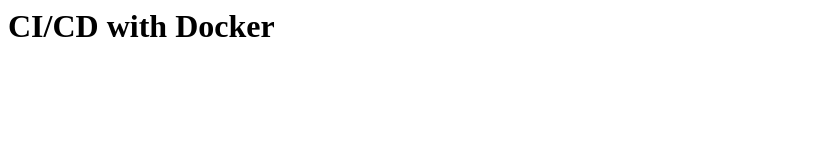
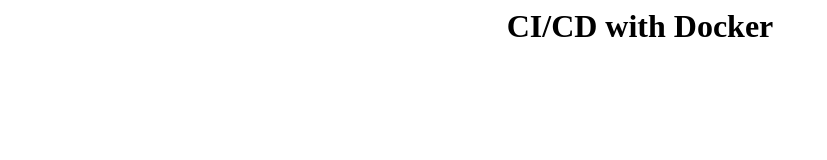
Before and after one commit to SaroDiquattro/CI-CD-with-Docker, a plain HTML site: page repository/index.html in a window 1280 px wide. Shown: the whole page, without its empty margins (0-827 px from the left). Drawn offline with Linux system fonts and the light colour scheme.

Commit message:
modified:   repository/index.html

```diff
--- a/repository/index.html
+++ b/repository/index.html
@@ -1 +1 @@
-<h1>CI/CD with Docker</h1>
+<h1><center>CI/CD with Docker</center></h1>
```
